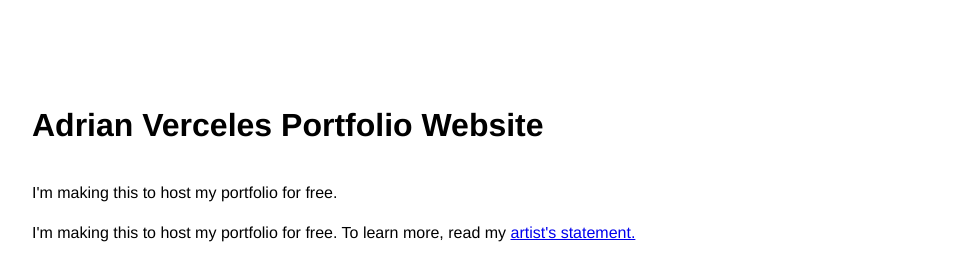
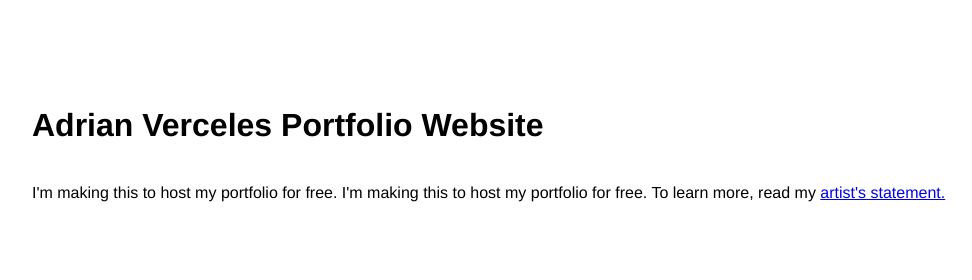
Before and after one commit to adrianv456/adrianv456.github.io, a plain HTML site: page index.html in a window 1280 px wide. Shown: the whole page, without its empty margins (108-1080 px from the left). Drawn offline with Linux system fonts and the light colour scheme.

Commit message:
Update index.html

```diff
--- a/index.html
+++ b/index.html
@@ -7,6 +7,6 @@
   </head>
   <body>
     <h1>Adrian Verceles Portfolio Website</h1>
-    <p>I'm making this to host my portfolio for free. <p>I'm making this to host my portfolio for free. To learn more, read my <a href="statement.html">artist's statement.</a></p></p>
+    <p>I'm making this to host my portfolio for free. I'm making this to host my portfolio for free. To learn more, read my <a href="statement.html">artist's statement.</a></p>
   </body>
 </html>
```
